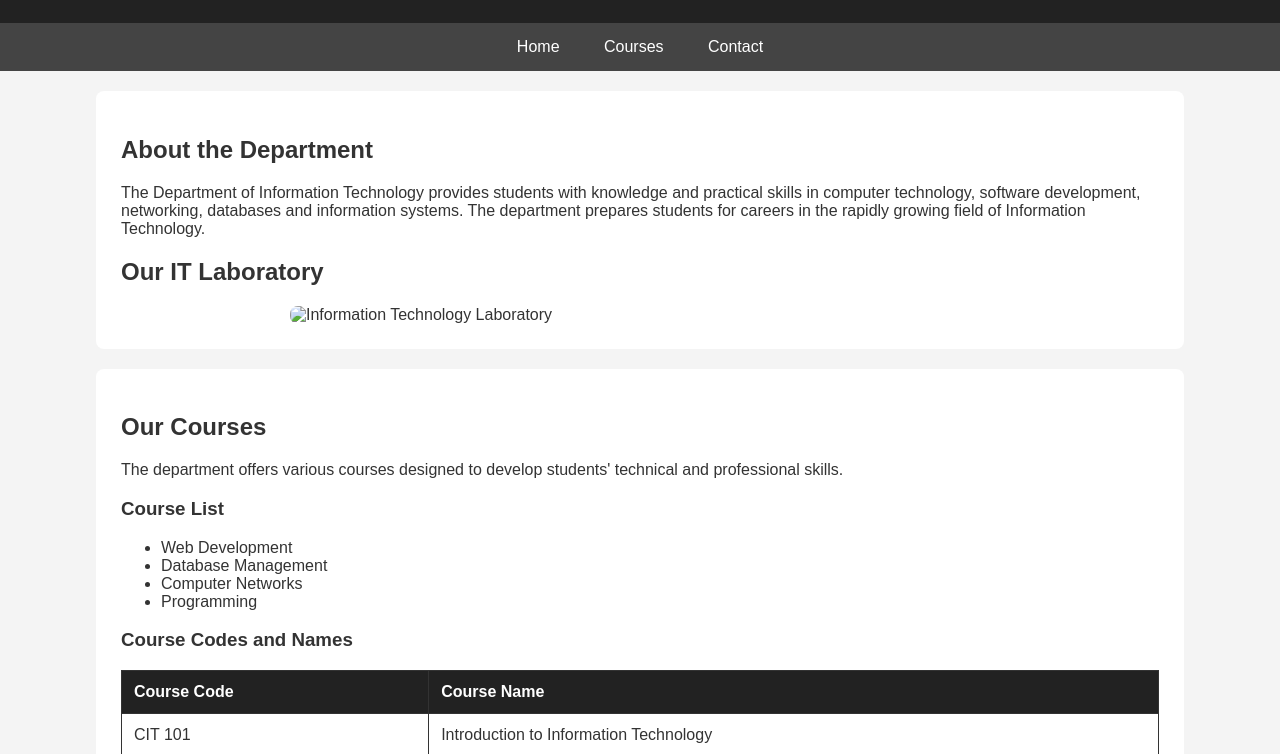
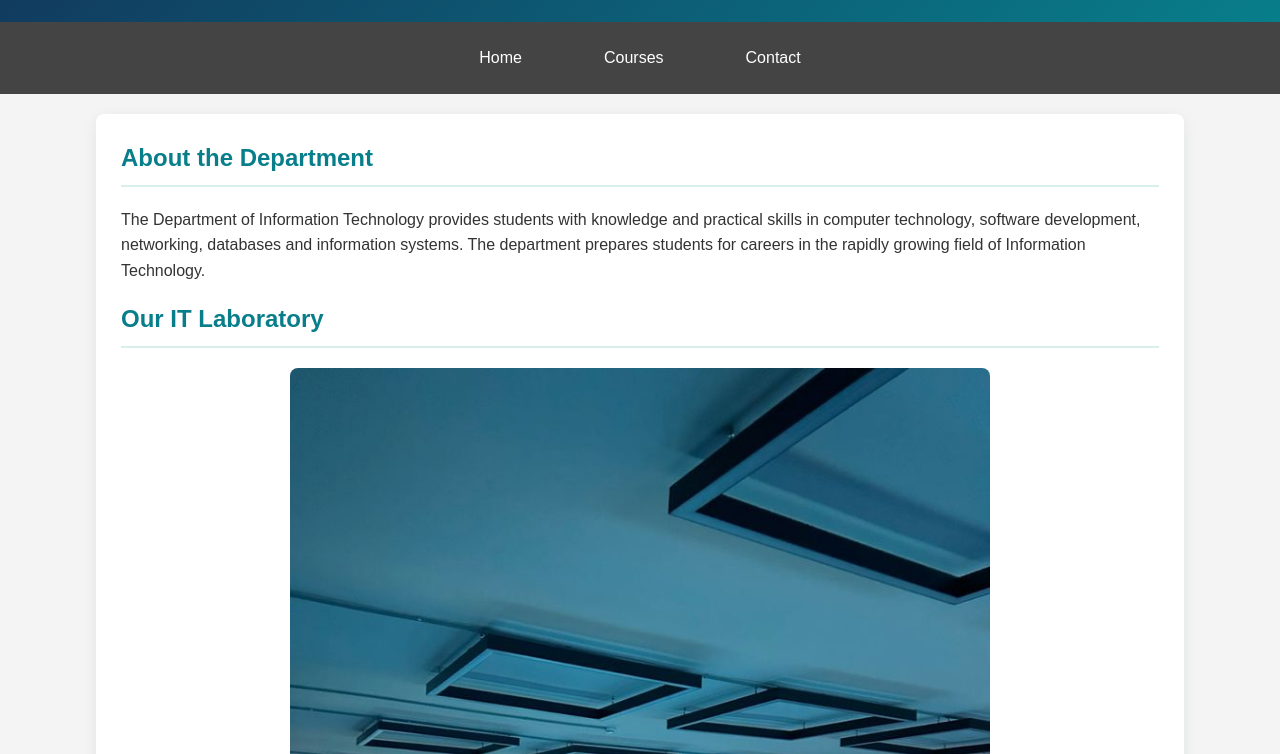
Before and after one commit to MARYJOY-code/it-department-website, a plain HTML site: page index.html in a window 1280 px wide. Shown: the part 141-895 px from the top of the page. Drawn offline with Linux system fonts and the light colour scheme.

Commit message:
Fix HTML structure and update stylesheet link

```diff
--- a/index.html
+++ b/index.html
@@ -1,6 +1,6 @@
 <!DOCTYPE html>
 <html lang="en">
-    <link rel="stylesheet" href="styles.css.css">
+    <link rel="stylesheet" href="styles.css">
 <head>
     <meta charset="UTF-8">
     <meta name="viewport" content="width=device-width, initial-scale=1.0">
@@ -134,7 +134,7 @@
             <h2>Our IT Laboratory</h2>
 
             <!-- PUT YOUR IT LAB IMAGE HERE -->
-            <img src="Lab.jpg.jpeg" alt="Information Technology Laboratory">
+            <img src="Lab.jpg" alt="Information Technology Laboratory" width="600">
         </section>
 
         <!-- COURSES SECTION -->
```
